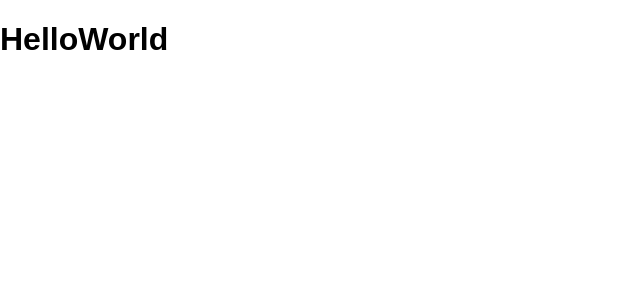
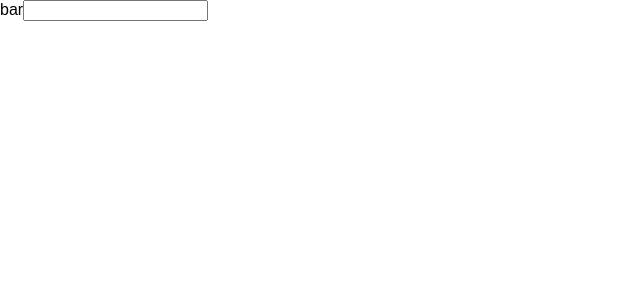
Before and after one commit to minetoshi/react-application, a React (Create React App) app: page / in a window 1280 px wide. Shown: the top 300 px of the page, without its empty margins (0-640 px from the left). Built offline with nearby package versions, Linux system fonts and the light colour scheme.

Commit message:
learn jsx syntax

```diff
--- a/src/App.js
+++ b/src/App.js
@@ -1,10 +1,13 @@
 import React , {Component} from 'react';
 
-
 class App extends Component{
-  render()
-  {
-    return <div><h1>HelloWorld</h1></div>
+  render(){
+    return(
+      <>
+        <label htmlFor = "bar">bar</label>
+        <input type = "text" onChange={() => {console.log("aa")}}/>
+      </>
+    )
   }
 }
 
```
